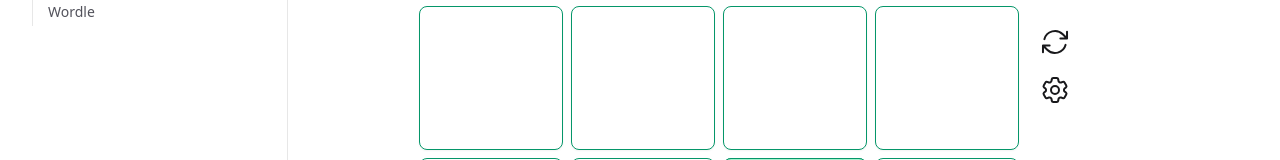
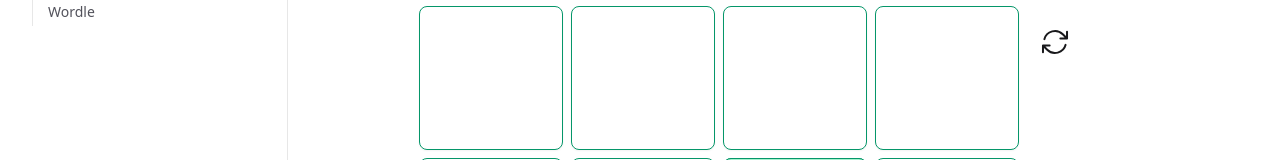
Before and after one commit to Legend0619/ManyGames, a React (Vite) app: page /2048 in a window 1280 px wide. Shown: the part 242-402 px from the top of the page. Built offline with nearby package versions, Linux system fonts and the light colour scheme.

Commit message:
removed setting 2048

```diff
--- a/src/components/games/2048/GameBoard.tsx
+++ b/src/components/games/2048/GameBoard.tsx
@@ -255,13 +255,6 @@ export default function GameBoard() {
           >
             <ArrowPathIcon className="h-7 w-7 stroke-zinc-900 dark:stroke-emerald-300 sm:h-8 sm:w-8" />
           </button>
-          <button
-            aria-label="Game setting"
-            type="button"
-            className="flex h-8 w-8 items-center justify-center rounded-md transition hover:bg-zinc-900/5 dark:hover:bg-white/5 sm:h-10 sm:w-10"
-          >
-            <Cog6ToothIcon className="h-7 w-7 stroke-zinc-900 dark:stroke-emerald-300 sm:h-8 sm:w-8" />
-          </button>
         </div>
       </div>
       <div
```
